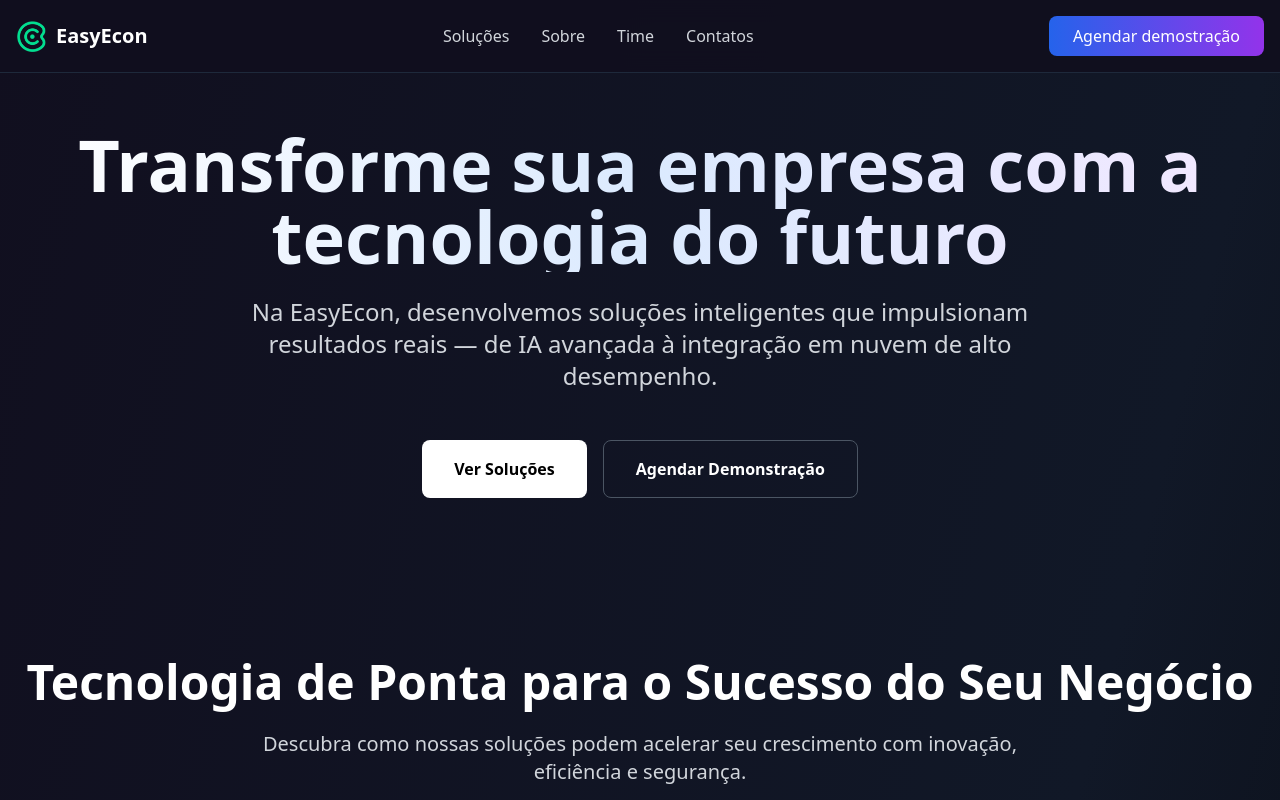
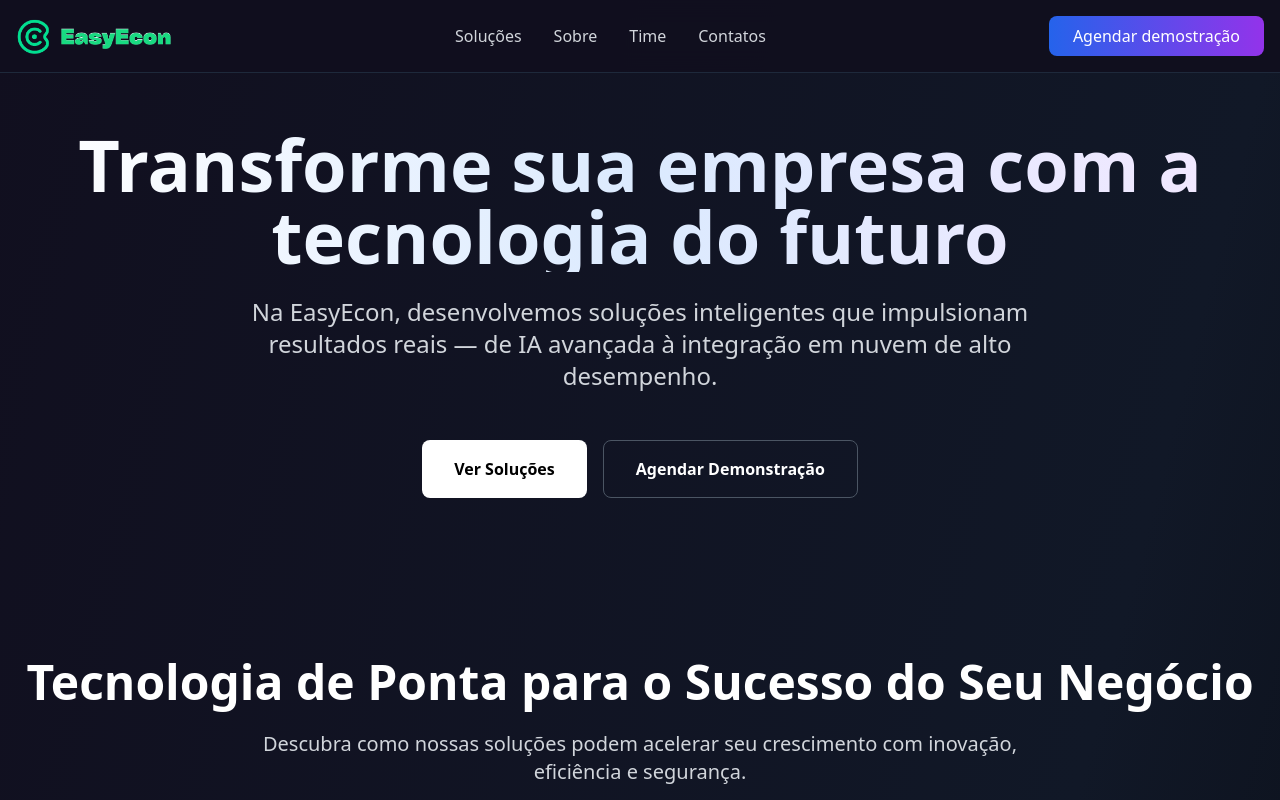
Before and after one commit to GuilhermeViana-22/SITE_EASYECON, a Vue app: page / in a window 1280 px wide. Shown: the top 800 px of the page. Built offline with nearby package versions, Linux system fonts and the light colour scheme.

Commit message:
update image

```diff
--- a/src/components/Footer.vue
+++ b/src/components/Footer.vue
@@ -3,12 +3,20 @@
     <div class="container mx-auto">
       <div class="grid md:grid-cols-4 gap-8 mb-8">
         <div>
-          <div class="flex items-center space-x-2 mb-4">
+          <div class="flex items-center space-x-2">
+        <div class="rounded-lg flex items-center justify-center gap-2">
+          <img src="/public/easyIcon.png" alt="Logotipo" class="w-9 h-9" />
+
+          <img src="/public/logoName.png" alt="Logotipo" class="w-28 mt-1" />
+        </div>
+        <!-- /home/gabdev/Downloads/logoName.png -->
+      </div>
+          <!-- <div class="flex items-center space-x-2 mb-4">
             <div class="w-8 h-8 bg-gradient-to-r from-blue-500 to-purple-600 rounded-lg flex items-center justify-center">
               <span class="text-white font-bold text-sm">AS</span>
             </div>
             <span class="text-xl font-bold text-white">Amane Soft</span>
-          </div>
+          </div> -->
           <p class="text-gray-400 mb-4">Soluções de software pioneiras para a era digital.</p>
           <div class="flex space-x-4">
             <a href="#" class="text-gray-400 hover:text-white transition-colors">
--- a/src/components/Header.vue
+++ b/src/components/Header.vue
@@ -2,10 +2,12 @@
   <header class="fixed top-0 w-full z-50 bg-[#110F1F]/90 backdrop-blur-md border-b border-slate-800">
     <nav class="container mx-auto px-4 py-4 flex items-center justify-between">
       <div class="flex items-center space-x-2">
-        <div class="w-8 h-8 rounded-lg flex items-center justify-center">
-          <img src="/public/easyIcon.png" alt="Logotipo" />
+        <div class="rounded-lg flex items-center justify-center gap-2">
+          <img src="/public/easyIcon.png" alt="Logotipo" class="w-9 h-9" />
+
+          <img src="/public/logoName.png" alt="Logotipo" class="w-28 mt-1" />
         </div>
-        <span class="text-xl font-bold text-white">EasyEcon</span>
+        <!-- /home/gabdev/Downloads/logoName.png -->
       </div>
 
       <div class="hidden md:flex items-center space-x-8">
```
Also changed, not shown: public/logoName.png (added).
